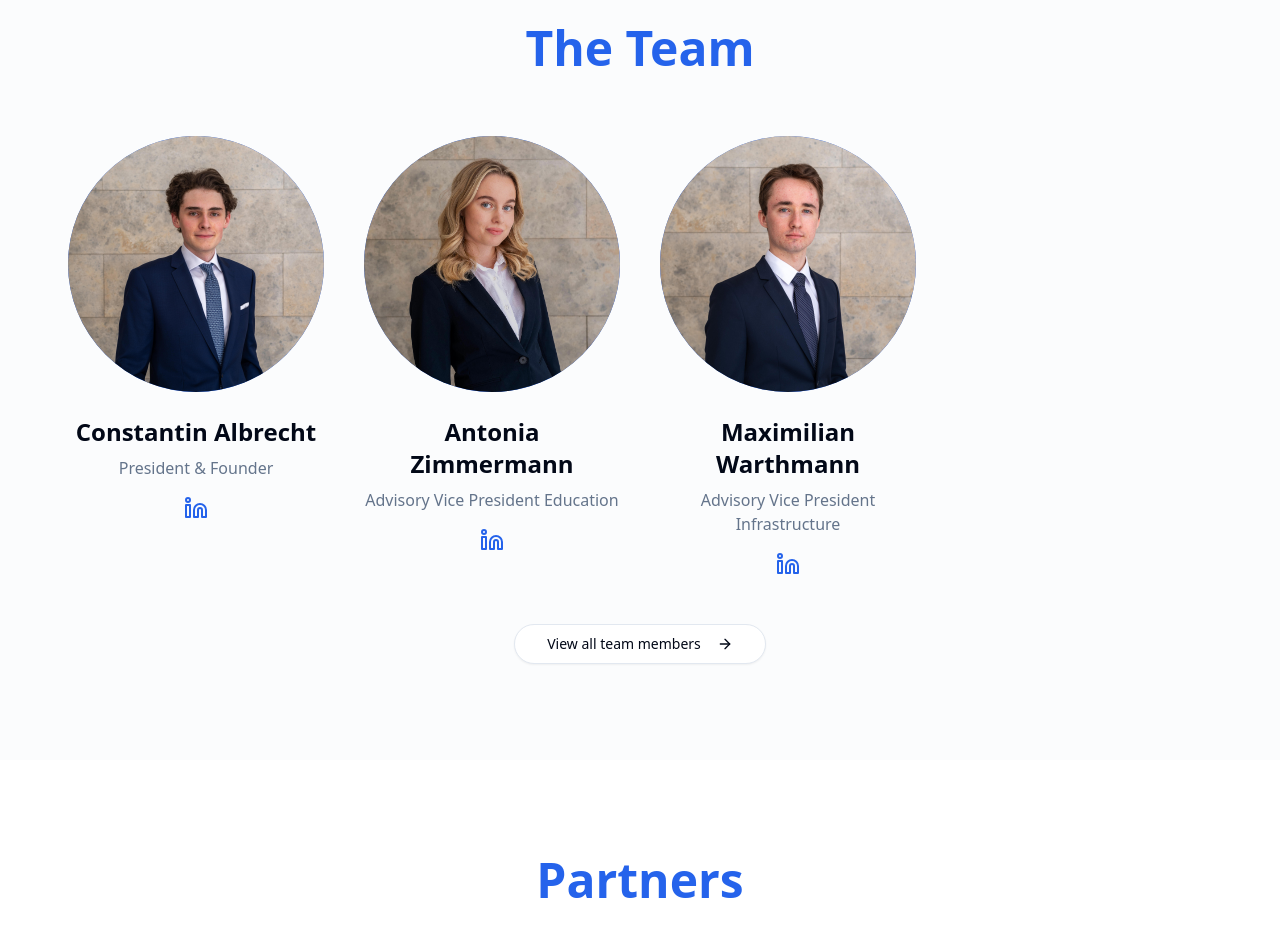
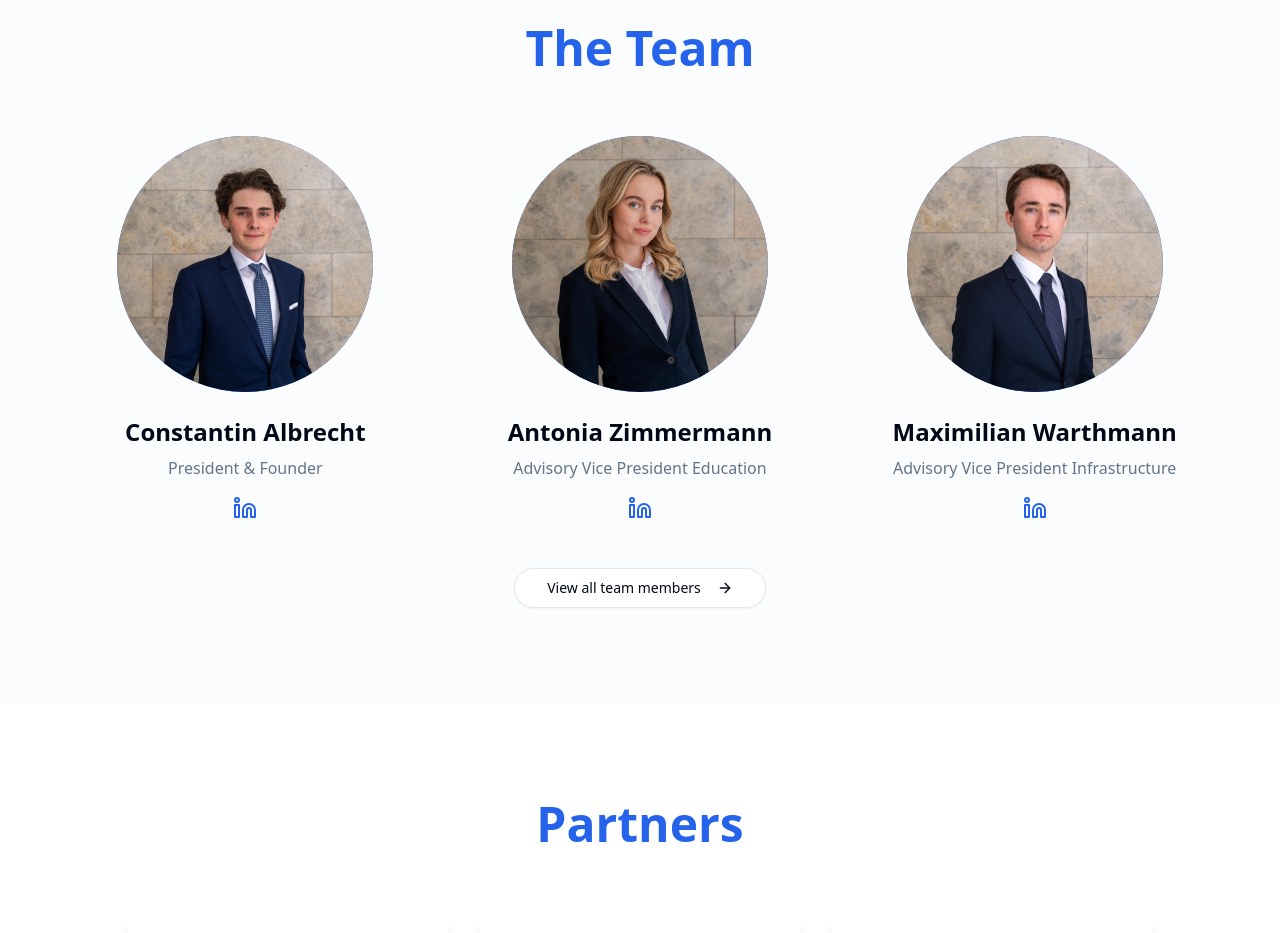
Before and after one commit to munichfinancecircle/website, a Next.js app in the folder my-app/: page / in a window 1280 px wide. Shown: the part 1640-2573 px from the top of the page. Built offline with nearby package versions, Linux system fonts and the light colour scheme.

Commit message:
Little Fix

```diff
--- a/my-app/app/page.tsx
+++ b/my-app/app/page.tsx
@@ -144,7 +144,7 @@ export default function Home() {
       <section className="py-24 px-4 sm:px-6 lg:px-8 bg-secondary/30">
         <div className="container mx-auto">
           <h2 className="text-4xl md:text-5xl font-bold text-center mb-16 text-primary">The Team</h2>
-          <div className="grid grid-cols-1 md:grid-cols-2 lg:grid-cols-4 gap-8">
+          <div className="grid grid-cols-1 md:grid-cols-2 lg:grid-cols-3 gap-8">
             {team.map((member) => (
               <div key={member.name} className="flex flex-col items-center">
                 <div className="relative w-64 h-64 mb-6">
```
